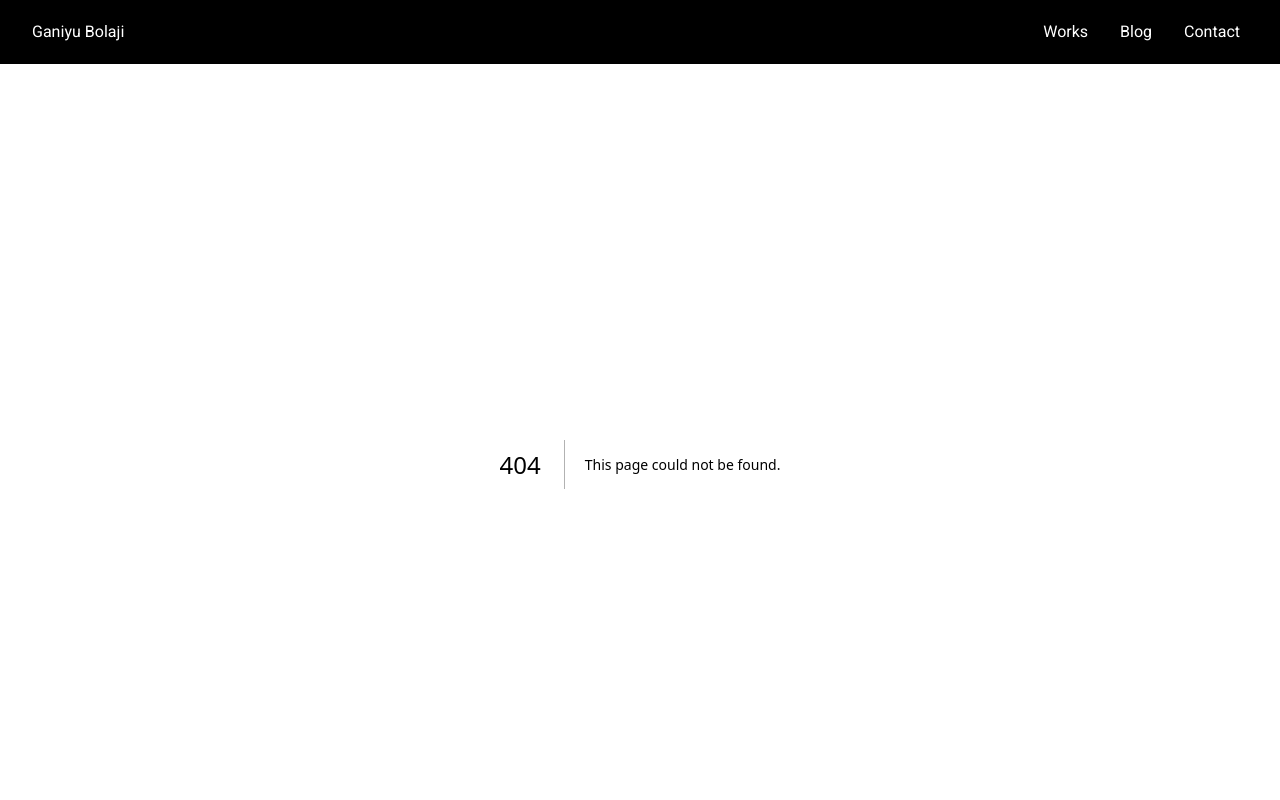
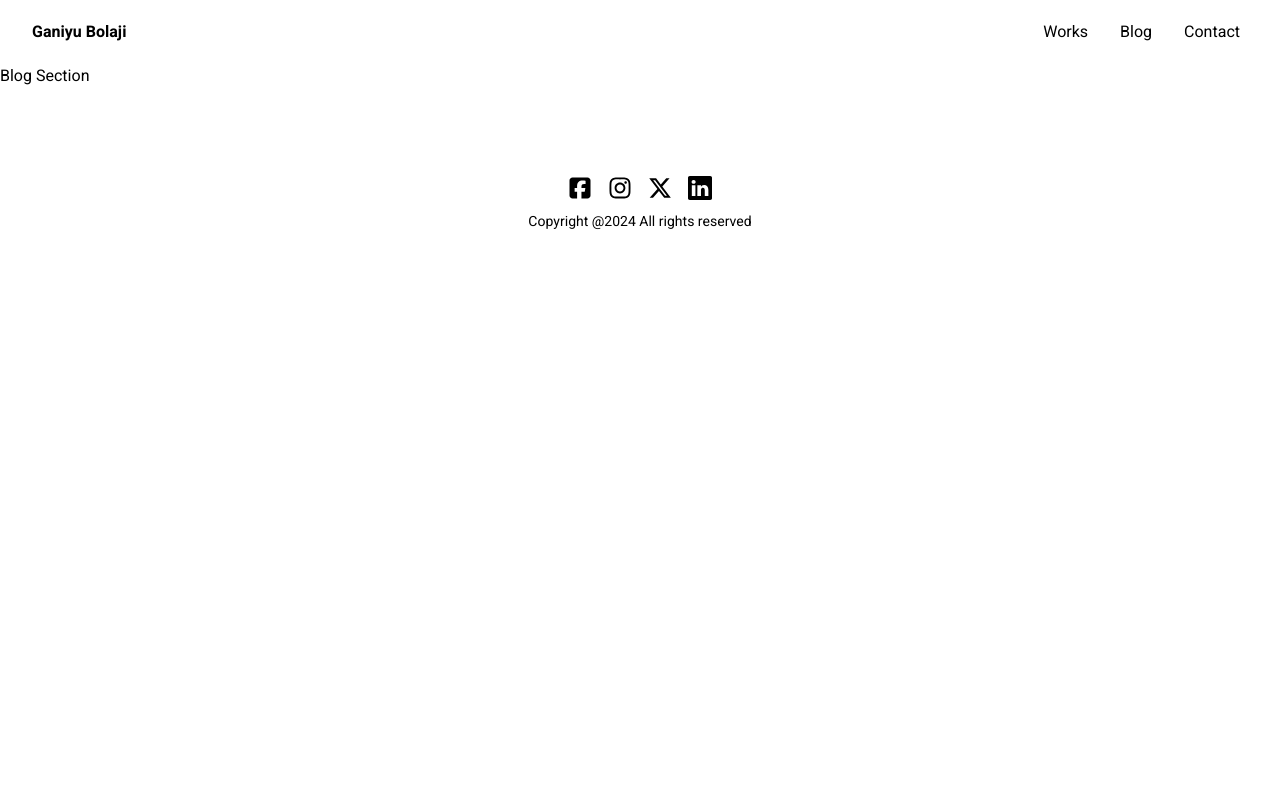
Before and after one commit to Zee-Blazer/Portfolio-site, a Next.js app: page /blog in a window 1280 px wide. Before the commit this address had no page. Shown: the top 800 px of the page. Built offline with nearby package versions, Linux system fonts and the light colour scheme.

Commit message:
Made some perfect adjustments to the header section

```diff
--- a/src/app/Components/blog.component.tsx
+++ b/src/app/Components/blog.component.tsx
@@ -1,5 +1,7 @@
 
-import BlogContent from "./blog.details.component"
+import Link from 'next/link';
+
+import BlogContent from "./blog.details.component";
 
 export default function Blog() {
 
@@ -10,7 +12,9 @@ export default function Blog() {
 
                 <div className="md:flex justify-between md:mx-3">
                     <h4 className="text-lg text-center recent_txt_color md:text-xl">Recent Posts</h4>
-                    <p className="hidden text-base md:block text-blue-500 cursor-pointer">View all</p>
+                    <p className="hidden text-base md:block text-blue-500 cursor-pointer">
+                        <Link href="blog">View all</Link>
+                    </p>
                 </div>
 
                 <div className="md:flex">
--- /dev/null
+++ b/src/app/blog/page.tsx
@@ -0,0 +1,9 @@
+
+export default function BlogSection() {
+
+    return (
+        <div>
+            Blog Section
+        </div>
+    )
+}
--- a/src/app/globals.css
+++ b/src/app/globals.css
@@ -33,6 +33,12 @@
   border-color: #E0E0E0;
 }
 
+.sticky_nav_bar
+{
+  top: 0;
+  left: 0;
+}
+
 .recent_txt_color
 {
   color: #21243D;
--- a/src/app/header.tsx
+++ b/src/app/header.tsx
@@ -1,6 +1,8 @@
 "use client";
 
 import React, { useState } from 'react';
+
+import Link from 'next/link';
 
 export default function Header() {
 
@@ -9,27 +11,33 @@ export default function Header() {
     const toggleNavBar = (): void => setIsClicked(!isClicked);
 
     const navItems = [
-        { title: "Works", link: "" },
-        { title: "Blog", link: "" },
-        { title: "Contact", link: "" }
+        { title: "Works", link: "#" },
+        { title: "Blog", link: "blog" },
+        { title: "Contact", link: "#" }
     ]
 
     return (
         <>
-            <nav className="bg-black">
+            <nav className="sticky sticky_nav_bar bg-white">
                 <div className="max-w-7xl mx-auto px-4 sm:px-6 lg:px-8">
                     <div className="flex items-center justify-between h-16">
                         <div className="flex items-center">
                             <div className="flex-shrink-0">
-                                <a href="/" className="text-white">Ganiyu Bolaji</a>
+                                <Link href="/" className="font-bold">
+                                    Ganiyu Bolaji
+                                </Link>
                             </div>
                         </div>
                         <div className="hidden md:block">
                             <div className="ml-4 flex items-center space-x-4">
                                 { navItems.map( (item, key) => (
-                                    <a href="#" key={key} className="text-white hover:bg-white hover:text-black rounded-lg p-2">
+                                    <Link
+                                        href={ item.link }
+                                        key={key}
+                                        className="hover:bg-black hover:text-white rounded-lg p-2"
+                                    >
                                         { item.title }
-                                    </a>
+                                    </Link>
                                 ) ) }
                             </div>
                         </div>
@@ -85,9 +93,13 @@ export default function Header() {
                         <div className='md:hidden'>
                             <div className='px-2 pt-2 pb-3 space-y-1 sm:px-3'>
                             { navItems.map( (item, key) => (
-                                <a href="#" className="text-white block hover:bg-white hover:text-black rounded-lg p-2">
+                                <Link
+                                    href={ item.link }
+                                    key={ key }
+                                    className="block hover:bg-black hover:text-white rounded-lg p-2"
+                                >
                                     { item.title }
-                                </a>
+                                </Link>
                             ) ) }
                             </div>
                         </div>
```
